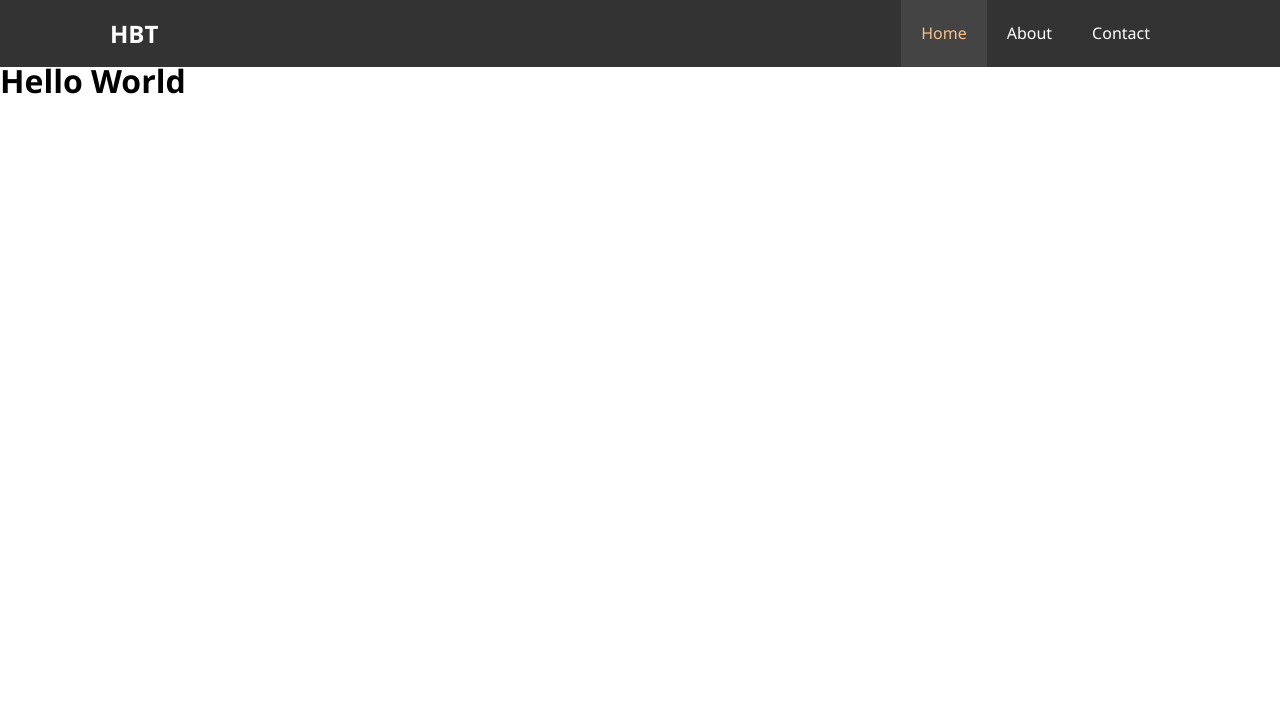
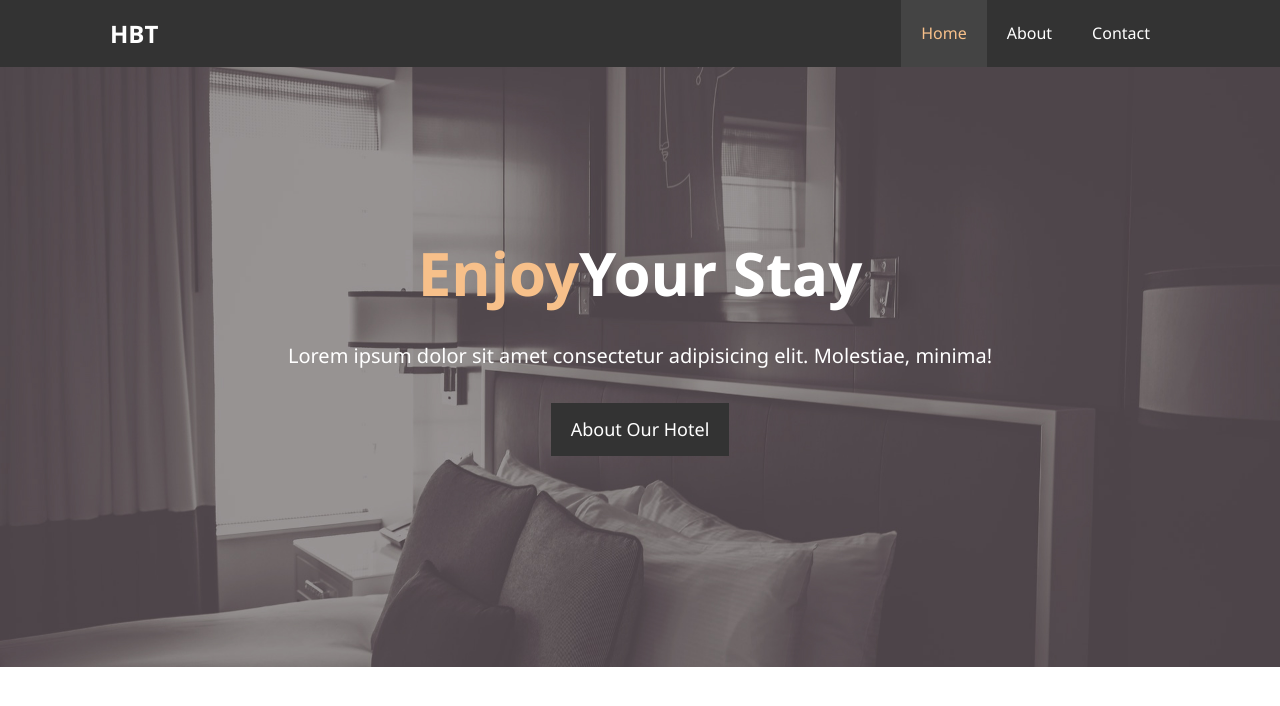
Before and after one commit to MasterSancho/Hotel-App, a React (Create React App) app in the folder hotel_app/: page / in a window 1280 px wide. Shown: the top 706 px of the page. Built offline with nearby package versions, Linux system fonts and the light colour scheme.

Commit message:
003-Showcase
Showcase

```diff
--- a/hotel_app/src/App.css
+++ b/hotel_app/src/App.css
@@ -34,39 +34,25 @@ p {
   padding: 0 20px;
 }
 
-/* navbar */
-.navbar {
-  background: #333;
-  color: #fff;
-  overflow: auto;
+.text-primary {
+  color: #f7c08a;
 }
 
-.navbar a {
-  color: #fff;
+.lead {
+  font-size: 20px;
 }
 
-.navbar h1 {
-  float: left;
-  padding-top: 20px;
+.btn {
+  display: inline-block;
+  font-size: 18px;
+  color: #fff;
+  background: #333;
+  padding: 13px 20px;
+  border: none;
+  cursor: pointer;
 }
 
-.navbar ul {
-  list-style: none;
-  float: right;
+.btn:hover {
+  background: #f7c08a;
+  color: #333;
 }
-
-.navbar ul li {
-  float: left;
-}
-
-.navbar ul li a {
-  display: block;
-  padding: 20px;
-  text-align: center;
-}
-
-.navbar ul li a:hover,
-.navbar ul li a.current {
-  background: #444;
-  color: #f7c08a;
-}
--- a/hotel_app/src/App.jsx
+++ b/hotel_app/src/App.jsx
@@ -1,12 +1,13 @@
 import React from 'react';
-import Navbar from './components/header/Navbar';
+import Navbar from './components/header/navbar/Navbar';
+import ShowCase from './components/header/showcase/ShowCase'
 import './App.css';
 
 function App() {
   return (
     <div className='App'>
       <Navbar />
-      <h1>Hello World</h1>
+      <ShowCase />
     </div>
   );
 }
--- a/hotel_app/src/components/header/Navbar.jsx
+++ b/hotel_app/src/components/header/navbar/Navbar.jsx
@@ -1,4 +1,5 @@
 import React from 'react';
+import './navbar.css'
 
 const Navbar = () => {
   return (
--- /dev/null
+++ b/hotel_app/src/components/header/navbar/navbar.css
@@ -0,0 +1,36 @@
+/* navbar */
+.navbar {
+  background: #333;
+  color: #fff;
+  overflow: auto;
+}
+
+.navbar a {
+  color: #fff;
+}
+
+.navbar h1 {
+  float: left;
+  padding-top: 20px;
+}
+
+.navbar ul {
+  list-style: none;
+  float: right;
+}
+
+.navbar ul li {
+  float: left;
+}
+
+.navbar ul li a {
+  display: block;
+  padding: 20px;
+  text-align: center;
+}
+
+.navbar ul li a:hover,
+.navbar ul li a.current {
+  background: #444;
+  color: #f7c08a;
+}
--- /dev/null
+++ b/hotel_app/src/components/header/showcase/ShowCase.jsx
@@ -0,0 +1,25 @@
+import React from 'react';
+import './showcase.css';
+
+const ShowCase = () => {
+  return (
+    <div className='showcase'>
+      <div className='container'>
+        <div className='showcase-content'>
+          <h1>
+            <span className='text-primary'>Enjoy</span>Your Stay
+          </h1>
+          <p className='lead'>
+            Lorem ipsum dolor sit amet consectetur adipisicing elit. Molestiae,
+            minima!
+          </p>
+          <a href='About.jsx' className='btn'>
+            About Our Hotel
+          </a>
+        </div>
+      </div>
+    </div>
+  );
+};
+
+export default ShowCase;
--- /dev/null
+++ b/hotel_app/src/components/header/showcase/showcase.css
@@ -0,0 +1,21 @@
+.showcase {
+  background: url('../../../assets/img/showcase.jpg') no-repeat center
+    center/cover;
+  height: 600px;
+}
+
+.showcase .showcase-content {
+  color: #fff;
+  text-align: center;
+  padding-top: 170px;
+}
+
+.showcase .showcase-content h1 {
+  font-size: 60px;
+  line-height: 1.2em;
+}
+
+.showcase .showcase-content p {
+  padding-bottom: 20px;
+  line-height: 1.7em;
+}
```
